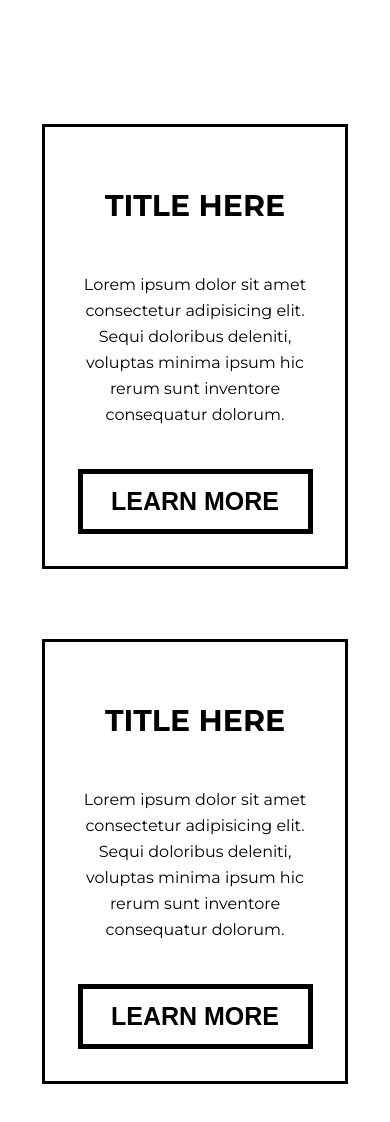
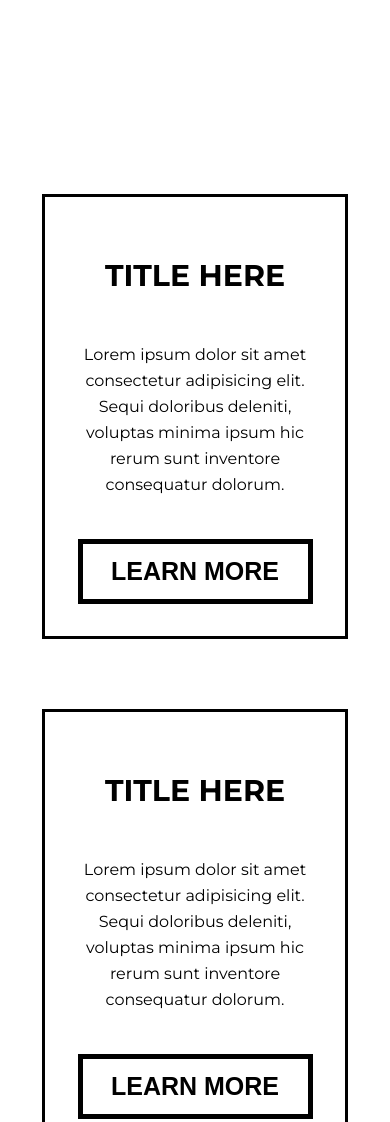
Before and after one commit to reccashi28/pre-assignment, a plain HTML site: page index.html in a window 390 px wide. Shown: the part 1020-2142 px from the top of the page. Drawn offline with Linux system fonts and the light colour scheme.

Commit message:
change row gap to padding

```diff
--- a/css/mq.css
+++ b/css/mq.css
@@ -112,6 +112,7 @@
     .service {
         height: 445px;
         width: 306px;
+        margin-top: 70px;
     }
 
     .service-btn {
--- a/css/style.css
+++ b/css/style.css
@@ -155,7 +155,7 @@ main {
     justify-content: center;
     flex-wrap: wrap;
     column-gap: 130px;
-    row-gap: 70px;
+    /* row-gap: 70px; */
     align-items: center;
 }
 
```
